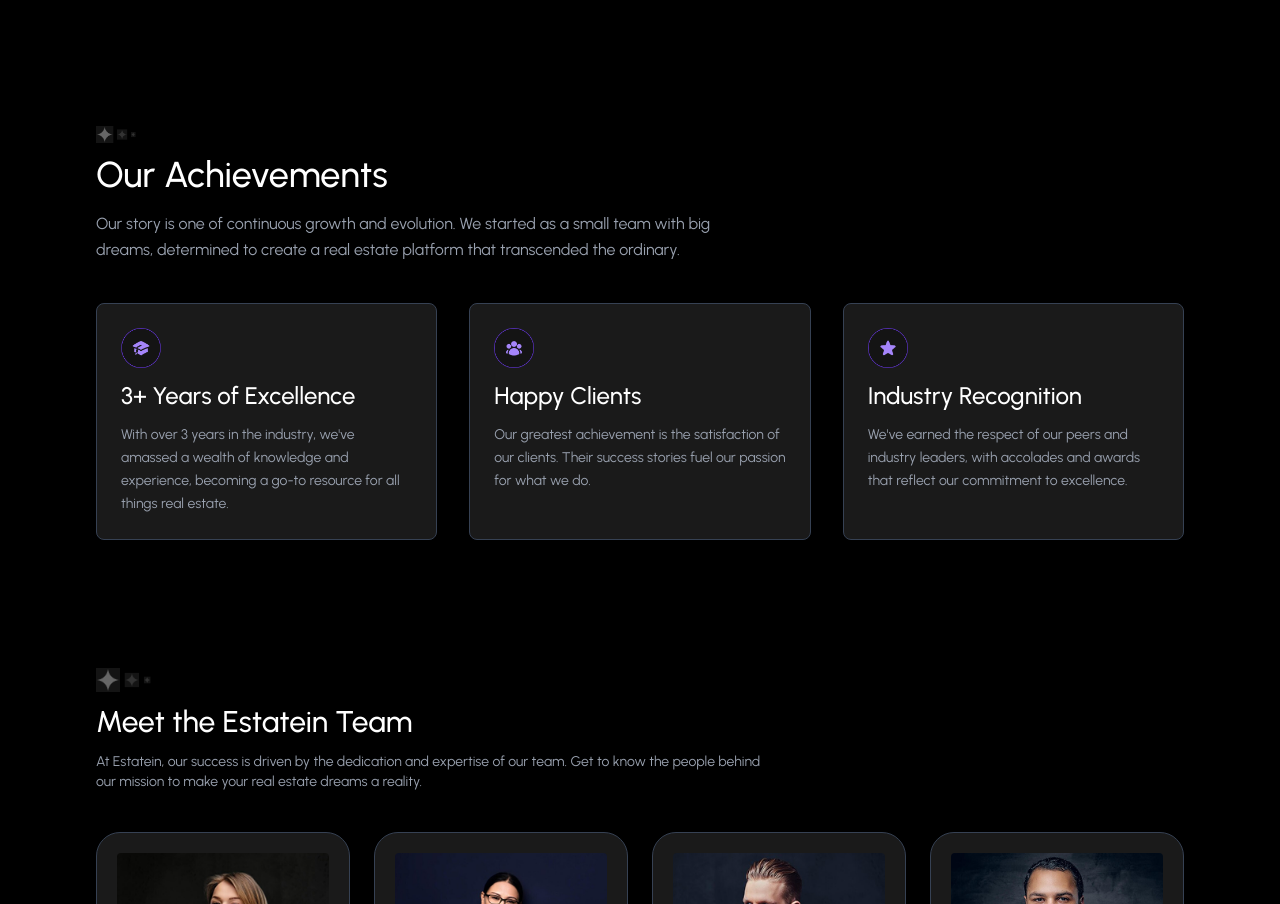
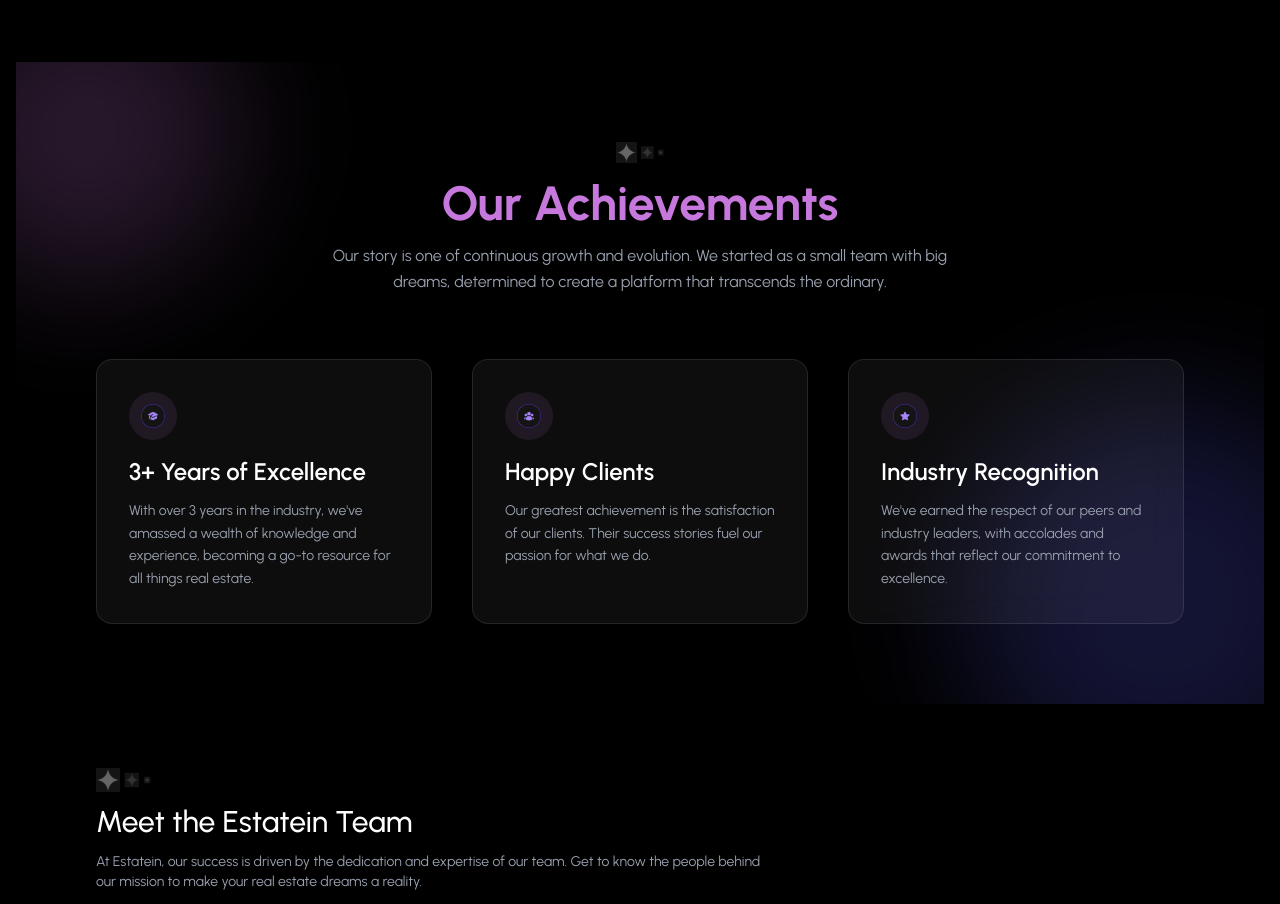
Before and after one commit to Meraj-1/REAL_ESTATE, a React app: page /about in a window 1280 px wide. Shown: the part 1009-1913 px from the top of the page. Built offline with nearby package versions, Linux system fonts and the light colour scheme; the HTML template or start-up script is replaced by a standard one.

Commit message:
edit Achivements.jsx

```diff
--- a/src/components/Achivements.jsx
+++ b/src/components/Achivements.jsx
@@ -1,4 +1,66 @@
+// import React from "react";
+// import assets from "../assets/assets";
+
+// const Achievements = () => {
+//   const achievementData = [
+//     {
+//       title: "3+ Years of Excellence",
+//       description:
+//         "With over 3 years in the industry, we've amassed a wealth of knowledge and experience, becoming a go-to resource for all things real estate.",
+//       icon: assets.Excellence, // Optional: add icons
+//     },
+//     {
+//       title: "Happy Clients",
+//       description:
+//         "Our greatest achievement is the satisfaction of our clients. Their success stories fuel our passion for what we do.",
+//       icon: assets.Client, // Optional: add icons
+//     },
+//     {
+//       title: "Industry Recognition",
+//       description:
+//         "We've earned the respect of our peers and industry leaders, with accolades and awards that reflect our commitment to excellence.",
+//       icon: assets.Trust, // Optional: add icons
+//     },
+//   ];
+
+//   return (
+//     <div className="bg-black text-white px-5 sm:px-10 lg:px-20 py-16">
+//       {/* Section Header */}
+//       <div className="max-w-2xl mb-10">
+//         <img src={assets.star} alt="star" className="mb-3 w-10 h-auto" />
+//         <h1 className="text-2xl sm:text-3xl lg:text-4xl font-medium mb-4">
+//           Our Achievements
+//         </h1>
+//         <p className="text-gray-400 text-sm sm:text-base leading-relaxed">
+//           Our story is one of continuous growth and evolution. We started as a
+//           small team with big dreams, determined to create a real estate
+//           platform that transcended the ordinary.
+//         </p>
+//       </div>
+
+//       {/* Achievements Cards */}
+//       <div className="mt-10 grid grid-cols-1 sm:grid-cols-2 lg:grid-cols-3 gap-8">
+//         {achievementData.map((achieve, index) => (
+//           <div
+//             key={index}
+//             className="bg-[#1A1A1A] border border-gray-700 rounded-lg p-6 flex flex-col transition-transform transform hover:scale-105 hover:shadow-xl"
+//           >
+//             {/* Optional Icon */}
+//             {achieve.icon && (
+//               <img src={achieve.icon} alt={achieve.title} className="w-10 h-10 mb-3" />
+//             )}
+//             <h2 className="text-white text-2xl font-medium mb-3">{achieve.title}</h2>
+//             <p className="text-gray-400 text-sm leading-relaxed">{achieve.description}</p>
+//           </div>
+//         ))}
+//       </div>
+//     </div>
+//   );
+// };
+
+// export default Achievements;
 import React from "react";
+import { motion } from "framer-motion";
 import assets from "../assets/assets";
 
 const Achievements = () => {
@@ -7,54 +69,67 @@
       title: "3+ Years of Excellence",
       description:
         "With over 3 years in the industry, we've amassed a wealth of knowledge and experience, becoming a go-to resource for all things real estate.",
-      icon: assets.Excellence, // Optional: add icons
+      icon: assets.Excellence,
     },
     {
       title: "Happy Clients",
       description:
         "Our greatest achievement is the satisfaction of our clients. Their success stories fuel our passion for what we do.",
-      icon: assets.Client, // Optional: add icons
+      icon: assets.Client,
     },
     {
       title: "Industry Recognition",
       description:
         "We've earned the respect of our peers and industry leaders, with accolades and awards that reflect our commitment to excellence.",
-      icon: assets.Trust, // Optional: add icons
+      icon: assets.Trust,
     },
   ];
 
   return (
-    <div className="bg-black text-white px-5 sm:px-10 lg:px-20 py-16">
+    <section className="relative bg-black text-white py-20 px-5 sm:px-10 lg:px-20 overflow-hidden">
+      {/* Decorative background circles */}
+      <div className="absolute -top-20 -left-20 w-[300px] h-[300px] bg-[#C778DD]/20 rounded-full blur-3xl pointer-events-none" />
+      <div className="absolute -bottom-24 -right-24 w-[400px] h-[400px] bg-indigo-500/20 rounded-full blur-3xl pointer-events-none" />
+
       {/* Section Header */}
-      <div className="max-w-2xl mb-10">
-        <img src={assets.star} alt="star" className="mb-3 w-10 h-auto" />
-        <h1 className="text-2xl sm:text-3xl lg:text-4xl font-medium mb-4">
+      <motion.div
+        initial={{ opacity: 0, y: 40 }}
+        whileInView={{ opacity: 1, y: 0 }}
+        transition={{ duration: 0.8 }}
+        className="max-w-2xl mx-auto text-center mb-16"
+      >
+        <img src={assets.star} alt="star" className="mx-auto mb-4 w-12 h-auto" />
+        <h1 className="text-3xl sm:text-4xl lg:text-5xl font-bold mb-4 text-[#C778DD]">
           Our Achievements
         </h1>
         <p className="text-gray-400 text-sm sm:text-base leading-relaxed">
-          Our story is one of continuous growth and evolution. We started as a
-          small team with big dreams, determined to create a real estate
-          platform that transcended the ordinary.
+          Our story is one of continuous growth and evolution. We started as a small team with big dreams, determined to create a platform that transcends the ordinary.
         </p>
-      </div>
+      </motion.div>
 
-      {/* Achievements Cards */}
-      <div className="mt-10 grid grid-cols-1 sm:grid-cols-2 lg:grid-cols-3 gap-8">
+      {/* Achievement Cards */}
+      <div className="grid grid-cols-1 sm:grid-cols-2 lg:grid-cols-3 gap-10">
         {achievementData.map((achieve, index) => (
-          <div
+          <motion.div
             key={index}
-            className="bg-[#1A1A1A] border border-gray-700 rounded-lg p-6 flex flex-col transition-transform transform hover:scale-105 hover:shadow-xl"
+            whileHover={{ scale: 1.05, y: -5 }}
+            initial={{ opacity: 0, y: 20 }}
+            whileInView={{ opacity: 1, y: 0 }}
+            viewport={{ once: true }}
+            transition={{ duration: 0.6, delay: index * 0.2 }}
+            className="bg-white/5 border border-white/10 backdrop-blur-lg rounded-2xl p-8 flex flex-col items-start hover:shadow-[#C778DD]/40 transition"
           >
-            {/* Optional Icon */}
             {achieve.icon && (
-              <img src={achieve.icon} alt={achieve.title} className="w-10 h-10 mb-3" />
+              <div className="w-12 h-12 mb-4 flex items-center justify-center bg-[#C778DD]/10 rounded-full">
+                <img src={achieve.icon} alt={achieve.title} className="w-6 h-6" />
+              </div>
             )}
-            <h2 className="text-white text-2xl font-medium mb-3">{achieve.title}</h2>
+            <h2 className="text-white text-xl sm:text-2xl font-semibold mb-3">{achieve.title}</h2>
             <p className="text-gray-400 text-sm leading-relaxed">{achieve.description}</p>
-          </div>
+          </motion.div>
         ))}
       </div>
-    </div>
+    </section>
   );
 };
 
```
